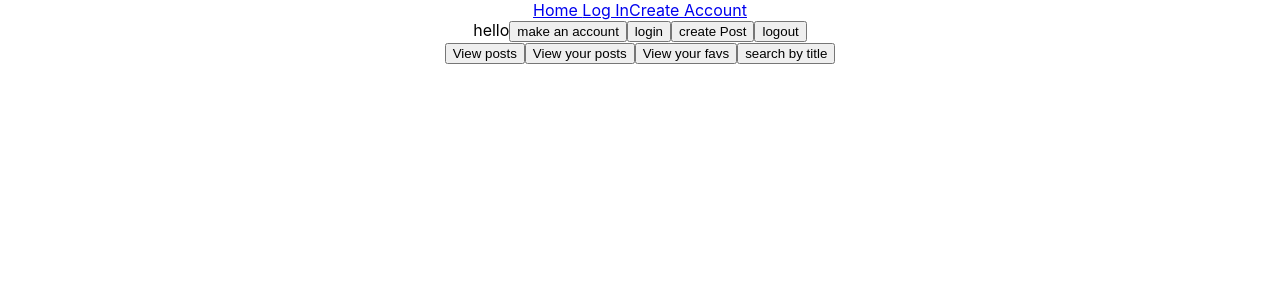
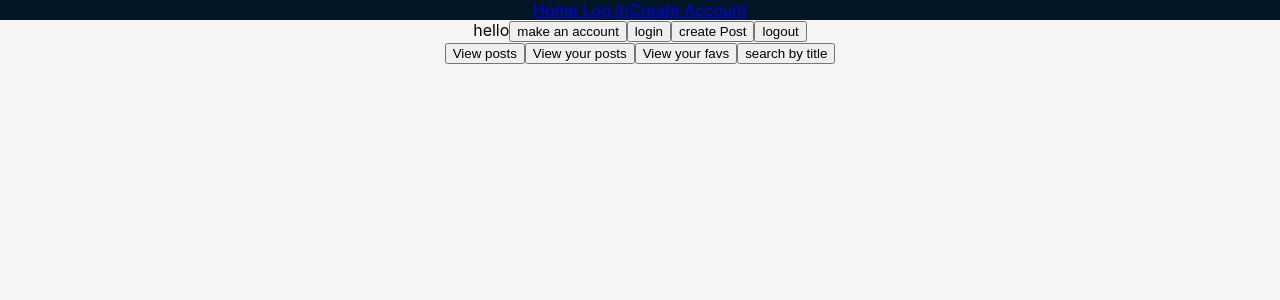
Before and after one commit to sresis/blog-project, a React (Create React App) app in the folder frontend/: page / in a window 1280 px wide. Shown: the top 300 px of the page. Built offline with nearby package versions, Linux system fonts and the light colour scheme.

Commit message:
basic formatting

```diff
--- a/frontend/src/App.css
+++ b/frontend/src/App.css
@@ -4,10 +4,35 @@
     flex-direction: column;
 }
 body {
+    text-align: center;
     margin: 0;
     font-family: -apple-system, BlinkMacSystemFont, 'Segoe UI', 'Roboto', 'Oxygen',
       'Ubuntu', 'Cantarell', 'Fira Sans', 'Droid Sans', 'Helvetica Neue',
       sans-serif;
     -webkit-font-smoothing: antialiased;
     -moz-osx-font-smoothing: grayscale;
-  }
+    background-color: #F5F5F5;
+
+}
+form {
+    width: 50%;
+    background-color:#ab987a;
+    opacity: 0.92;
+    text-align: center;
+    border: 3px solid #041626;
+    border-radius: 25px;
+    padding: 20px;
+    color: #2C2927;
+    align-content: center;
+    margin-top: 30px;
+}
+#topbar-pre, #topbar-post {
+    background-color: #041626;
+    color: #F5F5F5;
+}
+#topbar-pre a:hover, #topbar-post a:hover {
+    color: #FF5330;
+}
+a:visited {
+    color: #F5F5F5;
+}
```
